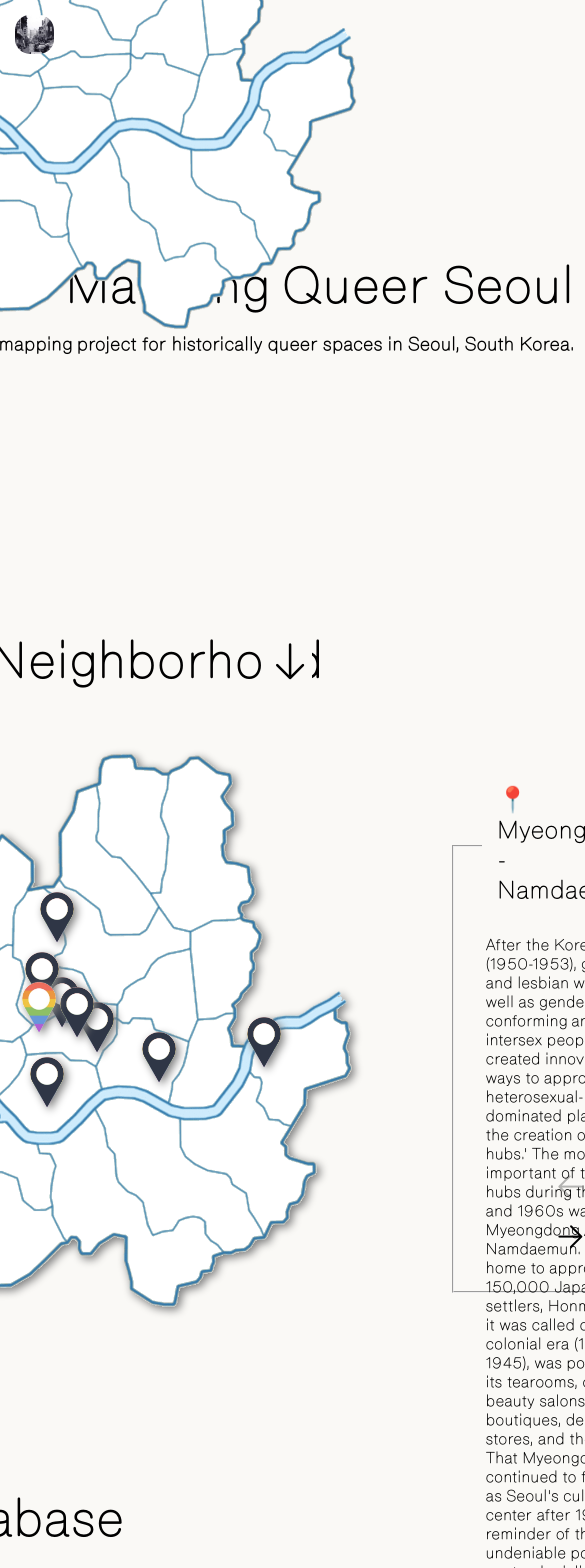
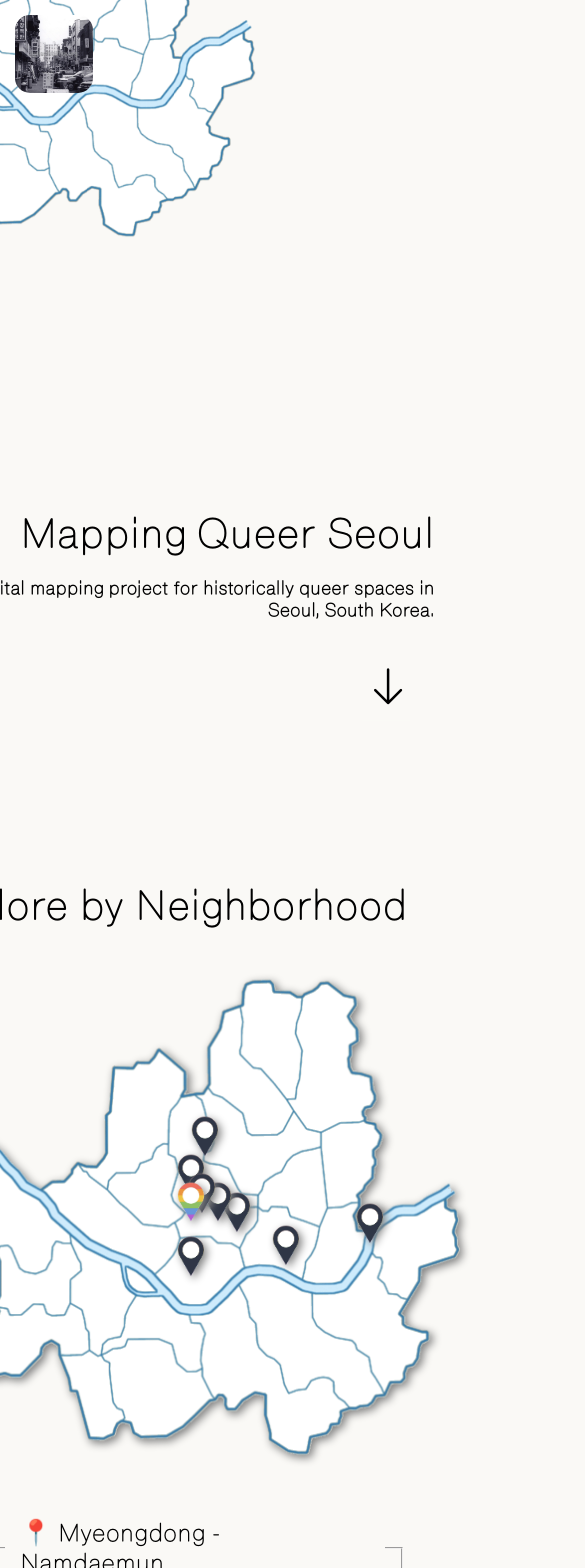
Before and after one commit to rileyseow/mapping-queer-seoul, a React (Vite) app: page / in a window 390 px wide. Shown: the top 1568 px of the page, 585 px wide, since content can reach past the window. Built offline with nearby package versions, Linux system fonts and the light colour scheme.

Commit message:
Make responsive with baseline changes.

```diff
--- a/src/App.css
+++ b/src/App.css
@@ -30,6 +30,7 @@ body {
   font-family: 'Edition-International', Sans-Serif;
   font-weight:normal;
   cursor:default;
+  overflow-wrap:break-word;
   margin: 0;
   place-items: center;
   min-width: 320px;
@@ -37,11 +38,22 @@ body {
   background-color:#FAF9F6;
 }
 
+img {
+  max-width: 100%;
+  display: block;
+}
+
 h1 {
   font-size: 3.2em;
   font-weight:normal;
   line-height: 1.1;
   margin-bottom:2%;
+}
+
+@media (max-width:390px) {
+  h1 {
+    font-size:2.6em;
+  }
 }
 
 section {
@@ -63,15 +75,47 @@ a:hover {
  /****** Nav *******/
 /******************/
 nav {
-  padding: 20% 15% 1% 6%;
+  padding: 20% 12% 1% 6%;
   text-align:right;
   margin-bottom:12%
 }
 
+@media (max-width: 1375px) {
+  .Header--text {
+    width:560px;
+    margin-left:auto;
+  }
+}
+@media (max-width:1250px) {
+  .Header--text {
+    width:360px;
+  }
+}
+@media (max-width: 1025px) {
+  .Header--text {
+    margin-top:25%;
+  }
+}
+@media (max-width: 775px) {
+  .Header--text {
+    margin-top:35%;
+  }
+}
+@media (max-width: 560px) {
+  .Header--text {
+    margin-top:50%;
+  }
+}
+@media (max-width: 440px) {
+  .Header--text {
+    margin-top:75%;
+    width:95%;
+  }
+}
+
 .Header--downBtn {
-  position:absolute;
-  top:75%;
-  right:20%;
+  margin-top:4%;
+  margin-right:5%;
   background-color:#FAF9F6;
   font-size:50px;
   border: 1px solid transparent;
@@ -82,17 +126,20 @@ nav {
 
 @keyframes downwards {
   0% {
-    padding-top: 0;
+    transform:translateY(0);
   }
   50% {
-    padding-top: 1.5%;
+    transform:translateY(-30px);
   }
   100% {
-    padding-top: 0;
+    transform:translateY(0);
   }
 }
 
 .Header--tiles {
+  max-width:65%;
+  min-width:280px;
+  max-height:45%;
   position:absolute;
   display:grid;
   grid-template-columns: repeat(3, 31%);
@@ -103,8 +150,6 @@ nav {
 
 .Header--tiles > img {
   object-fit:cover;
-  width:100%;
-  max-height:100%;
   cursor:zoom-in;
 }
 
@@ -124,6 +169,17 @@ nav {
   margin-left:15px;
 }
 
+@media (max-width: 1100px) {
+  .Header--archiveImgPopUp {
+    width:15%;
+  }
+}
+@media (max-width: 760px) {
+  .Header--archiveImgPopUp {
+    width:20%;
+  }
+}
+
 @keyframes appear {
   from {
     transform:scale(0);
@@ -140,12 +196,28 @@ nav {
 .Neighborhoods--search-districts {
   display:flex;
   align-items:center;
+  justify-content:space-around;
 }
 
-.Neighborhoods--img {
+.Neighborhoods--imgContainer {
+  position:relative;
   width:630px;
-  margin-right:5%;
+  padding:3%;
   filter: drop-shadow(3px 3px 4px gray);
+}
+
+@media (max-width:935px) {
+  .Neighborhoods--search-districts {
+    flex-direction:column;
+  }
+  .Neighborhoods--imgContainer {
+    max-width:100%;
+    padding:0%;
+    margin-bottom:3%;
+  }
+  .Neighborhoods--district-info {
+    max-width:70%;
+  }
 }
 
 .Neighborhoods--marker {
@@ -161,16 +233,21 @@ nav {
   animation-fill-mode: forwards;
 }
 
+.selected {
+  z-index:2;
+}
+
+@media (max-width:810px) {
+  .Neighborhoods--marker {
+    width:35px;
+  }
+}
+
 .Neighborhoods--district-info {
   position:relative;
   width:28em;
   height:28em;
-  margin-left:5%;
   padding:3%;
-}
-
-.selected {
-  z-index:2;
 }
 
 @keyframes grow {
@@ -203,50 +280,51 @@ nav {
   /************* SeoulMap **************/
  /* Individual Neighborhood Locations */
 /*************************************/
-
 #M0 { /* Myeongdong - Namdaemun */
-  margin-left:287px;
-  margin-top:-35px;
+  top:44%;
+  left:46%;
+  z-index:3;
 }
 
 #S1 { /* Sindangdong */
-  margin-left:345px;
-  margin-top:5px;
+  top:46%;
+  left:54.5%;
 }
 
 #M2 { /* Myeongryundong */
-  margin-left:305px;
-  margin-top:-215px;
+  top:32%;
+  left:48.5%;
 }
 
 #G3 { /* Gwanggyo */
-  margin-left:310px;
-  margin-top:-45px;
+  top:42.5%;
+  left:48%;
+  z-index:2;
 }
 
 #K4 { /* Keumhodong */
-  margin-left:407px;
-  margin-top:65px;
+  top:52%;
+  left:63.5%;
 }
 
 #C5 { /* Cheonhodong */
-  margin-left:512px;
-  margin-top:35px;
+  top:48%;
+  left:79%;
 }
 
 #E6 { /* Euljiro - Chungmuro */
-  margin-left:325px;
-  margin-top:-25px;
+  top:44%;
+  left:51%;
 }
 
 #J7 { /* Jongno */
-  margin-left:290px;
-  margin-top:-95px;
+  top:39%;
+  left:46%;
 }
 
 #I8 { /* Itaewon */
-  margin-left:295px;
-  margin-top:115px;
+  top:54%;
+  left:46%;
 }
 
 
@@ -284,7 +362,7 @@ nav {
   text-decoration:wavy underline;
   text-decoration-skip-ink: none;
   font-weight:700;
-  font-size:20px;
+  font-size:1.4vw;
 }
 
 .Database--subtext {
@@ -309,6 +387,7 @@ nav {
   display:flex;
   justify-content:flex-start;
   padding:4%;
+  font-size:1.2vw;
 }
 
 .Row > * {
@@ -352,6 +431,7 @@ nav {
  /******* About *********/
 /***********************/
 fieldset {
+  min-width:0; /* min-width:-webkit-min-content is default on chrome. */
   margin-top: 3%;
 }
 
@@ -372,7 +452,7 @@ legend {
 
 footer {
   margin-top:10%;
-  padding-bottom:4%;
+  padding:4%;
   text-align:center;
 }
 
--- a/src/components/About.jsx
+++ b/src/components/About.jsx
@@ -105,7 +105,7 @@ export default function About() {
             <p>Design / methodology inspiration from:</p>
             <ul>
               <li>The U.S. Press Freedom Tracker (<a target='_blank' href='https://pressfreedomtracker.us/'>https://pressfreedomtracker.us/</a>)</li>
-              <li>Liberated Africans (<a target='_blank' href='https://www.liberatedafricans.org/public/index.php'>https://www.liberatedafricans.org/public/index.php</a>)</li>
+              <li>Liberated Africans (<a target='_blank' href='https://www.liberatedafricans.org/public/index.php'>https://www.liberatedafricans.org</a>)</li>
               <li>Queering the Map (<a target='_blank' href='https://www.queeringthemap.com/'>https://www.queeringthemap.com/</a>)</li>
             </ul>
           </div>
@@ -126,6 +126,8 @@ export default function About() {
               <li>GENERAL: make responsive and accessible (remember to center neighborhood with display flex)</li>
               <li>GENERAL: eng / kor versions (try https://googlefonts.github.io/korean/, 2nd font (도틱A1))</li>
               <br/>
+              <li>NAV: lazy load header images</li>
+              <br/>
               <li>NEIGHBORHOODS: add images? (slam animation? scan prof henry's neighborhood maps?)</li>
               <li>NEIGHBORHOODS: have markers remember z-indices based on click/selected history</li>
               <li>NEIGHBORHOODS: description UI updates? animate page transitions?</li>
--- a/src/components/Header.jsx
+++ b/src/components/Header.jsx
@@ -89,6 +89,7 @@ export default function Header(props) {
 
   return (
     <nav>
+      <div>
         <div className='Header--tiles'>
           {mapImageElems}
         </div>
@@ -98,10 +99,13 @@ export default function Header(props) {
                       style={positionToFollowCursorStyling}
               />
         }
+      </div>
 
+      <div className='Header--text'>
         <h1>{titleElems}</h1>
         <h3>A digital mapping project for historically queer spaces in Seoul, South Korea.</h3>
         <button className='Header--downBtn' onClick={scrollDown}>↓</button>
+      </div>
     </nav>
   )
 }
--- a/src/components/Neighborhoods.jsx
+++ b/src/components/Neighborhoods.jsx
@@ -85,9 +85,10 @@ const Neighborhoods = React.forwardRef((props, ref) => {
     <section ref={ref}>
       <h1>Explore by Neighborhood</h1>
       <div className='Neighborhoods--search-districts'>
-
-        {markerElems}
-        <img className='Neighborhoods--img' src={seoul_map} />
+        <div className='Neighborhoods--imgContainer'>
+          {markerElems}
+          <img src={seoul_map} />
+        </div>
 
         <fieldset className='Neighborhoods--district-info'>
           <legend className='accordion'>
```
Lines whose indentation alone changed are shown as unchanged.
